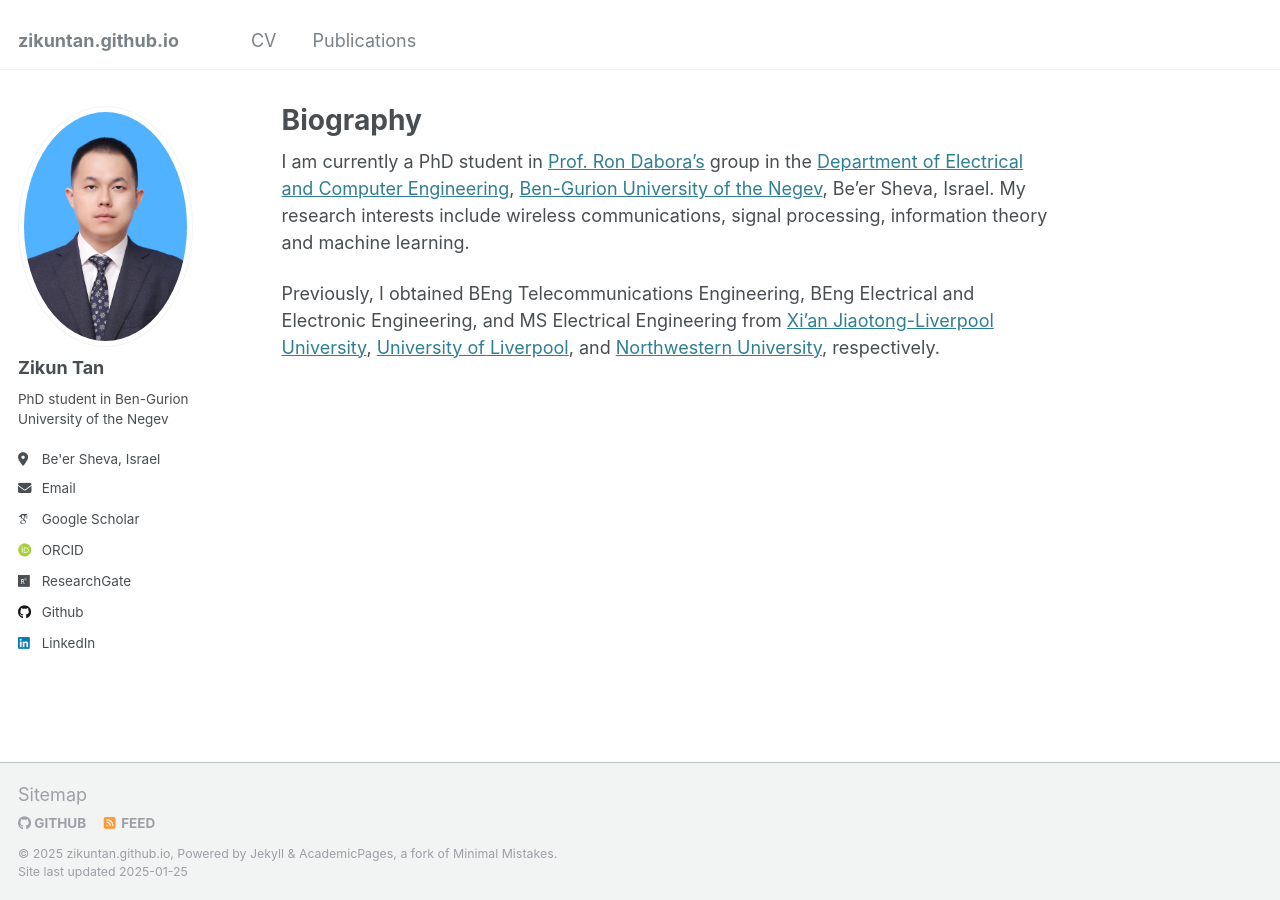
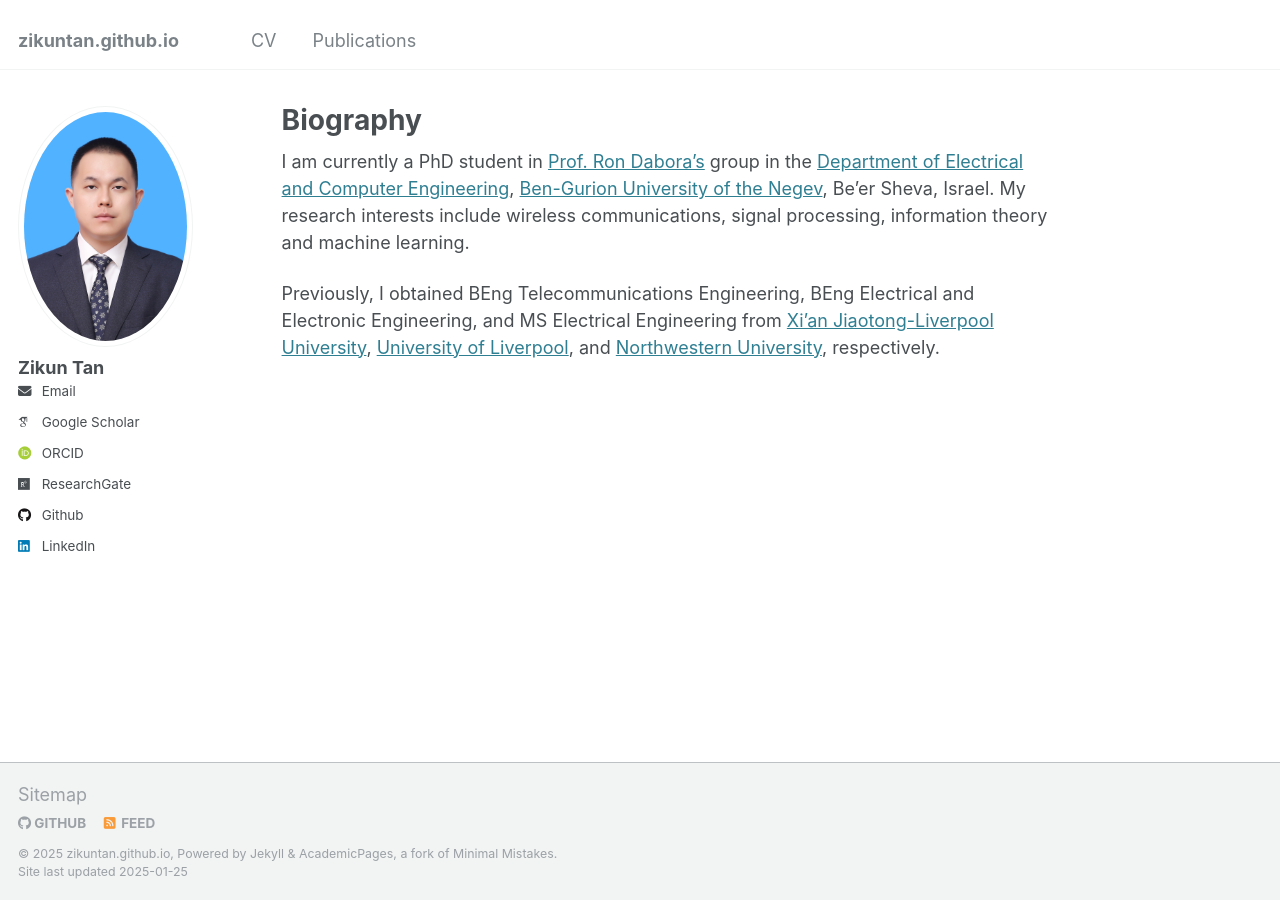
Before and after one commit to ZikunTan/zikuntan.github.io, a Jekyll site: the page built from _pages/about.md, in a window 1280 px wide. Built offline with Jekyll 4.4.1, drawn with Linux system fonts in a browser that asks for light colours; some web fonts are replaced; some of the changed lines change nothing that is shown.

Commit message:
Update _config.yml

```diff
--- a/_config.yml
+++ b/_config.yml
@@ -24,15 +24,15 @@ author:
   avatar           : "id_photo.jpg"
   name             : "Zikun Tan"
   pronouns         : # "he/him"
-  bio              : "PhD student in Ben-Gurion University of the Negev"
-  location         : "Be'er Sheva, Israel"
+  # bio              : "PhD student in Ben-Gurion University of the Negev"
+  # location         : "Be'er Sheva, Israel"
   employer         : # "Ben-Gurion University of the Negev"
   uri              : # URL
   email            : "tanziku@post.bgu.ac.il"
 
   # Academic websites
   # arxiv            : # URL - Update with the correct link to your profile
-  linkedin         : zikun-tan-225806151 # "www.linkedin.com/in/zikun-tan-225806151"
+  linkedin         : "www.linkedin.com/in/zikun-tan-225806151"
   googlescholar    : "https://scholar.google.com/citations?user=smHJO2MAAAAJ&hl=en"
   researchgate     : "https://www.researchgate.net/profile/Zikun-Tan"
   ieeexplore       : "https://ieeexplore.ieee.org/author/37088970671"
```
